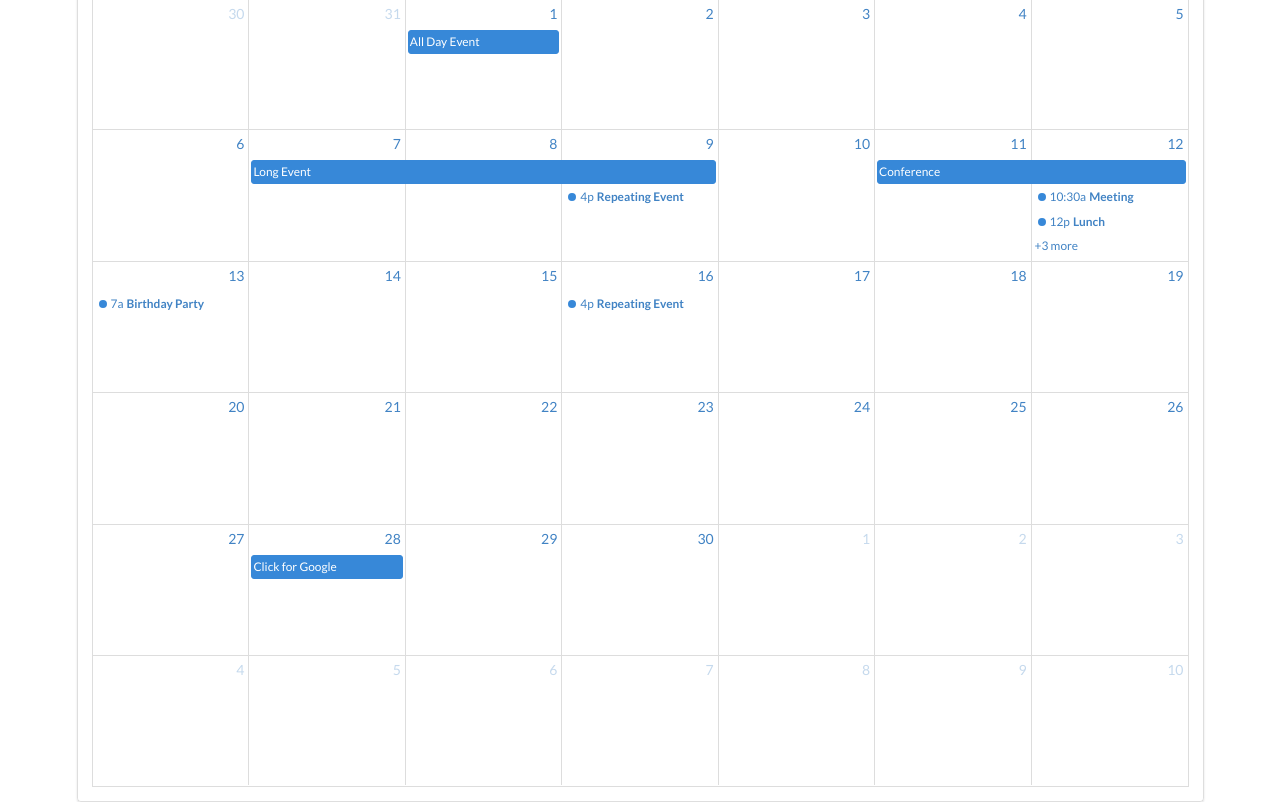
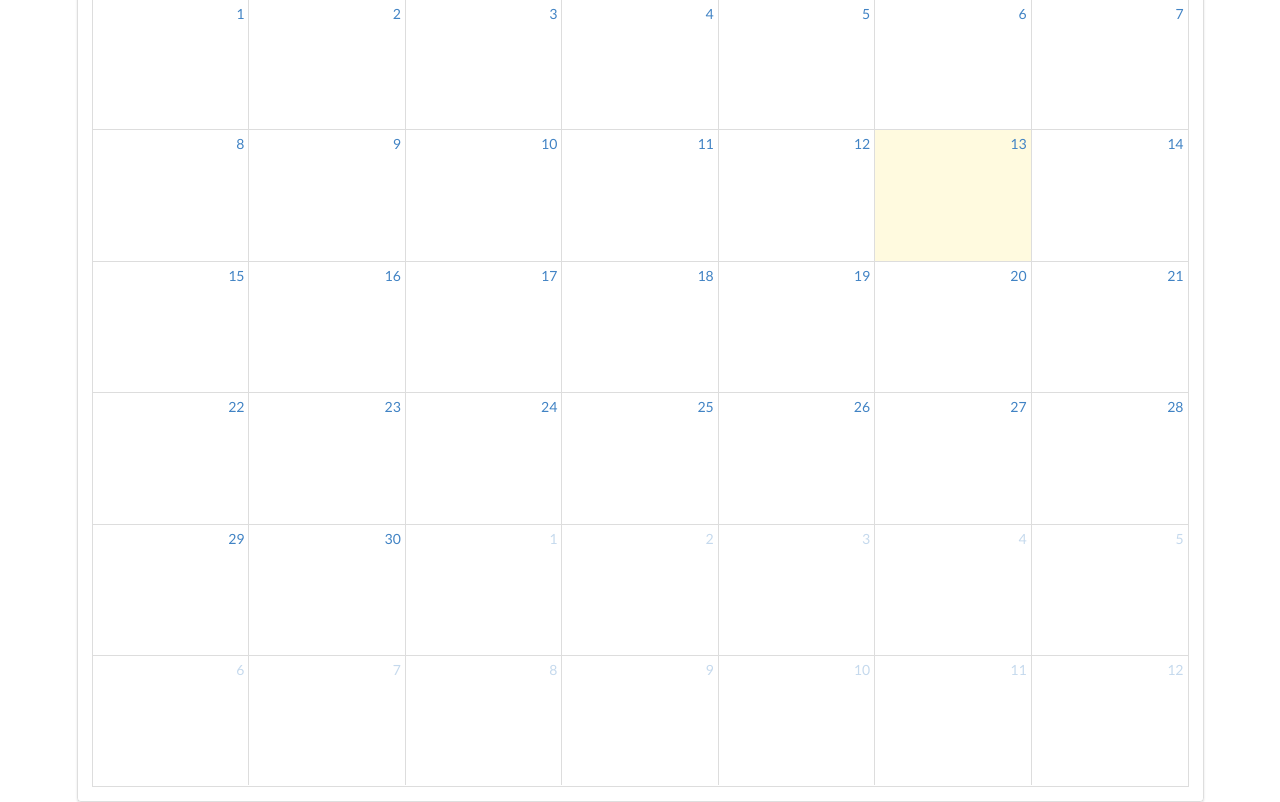
Before and after one commit to Botir/calendar_planner, a Django app: page / in a window 1280 px wide. Shown: the part 144-946 px from the top of the page. Run offline with Django 3.2, Linux system fonts and the light colour scheme; data that the repository does not hold is empty.

Commit message:
yangilab olish 13.11.2020q

```diff
--- a/src/event/views.py
+++ b/src/event/views.py
@@ -1,6 +1,27 @@
+import json
 from django.shortcuts import render
 from django.http import HttpResponse
+from .models import Event
 
 
 def index(request):
-    return render(request,'index.html',{})
+    list_events = Event.objects.order_by('start_date')[:5]
+    list = []
+    for data in list_events:
+        list.append( {
+            'title': data.title,
+            'start': str(data.start_date),
+            'end': str(data.end_date)
+            })
+        schedules = data.schedule_set.all()
+        print(schedules)
+        if schedules:
+            for schedule in schedules:
+                list.append({
+                    'start':f'{schedule.event_date} {schedule.start_time}',
+                    'end':f'{schedule.event_date} {schedule.end_time}',
+                    'title':schedule.title
+
+                    })
+    #print(list)
+    return render(request,'index.html',{"list":json.dumps(list)})
--- a/templates/base.html
+++ b/templates/base.html
@@ -13,84 +13,9 @@
     {% endblock %}
      <script src='{% static 'fullcalendar/assets/main.min.js'%}'></script>
 
+     {%block java%}
+     {%endblock%}
 
-     <script>
-
-       document.addEventListener('DOMContentLoaded', function() {
-         var calendarEl = document.getElementById('calendar');
-
-         var calendar = new FullCalendar.Calendar(calendarEl, {
-           headerToolbar: {
-             left: 'prevYear,prev,next,nextYear today',
-             center: 'title',
-             right: 'dayGridMonth,dayGridWeek,dayGridDay'
-           },
-           initialDate: '2020-09-12',
-           navLinks: true, // can click day/week names to navigate views
-           editable: true,
-           dayMaxEvents: true, // allow "more" link when too many events
-           events: [
-             {
-               title: 'All Day Event',
-               start: '2020-09-01'
-             },
-             {
-               title: 'Long Event',
-               start: '2020-09-07',
-               end: '2020-09-10'
-             },
-             {
-               groupId: 999,
-               title: 'Repeating Event',
-               start: '2020-09-09T16:00:00'
-             },
-             {
-               groupId: 999,
-               title: 'Repeating Event',
-               start: '2020-09-16T16:00:00'
-             },
-             {
-               title: 'Conference',
-               start: '2020-09-11',
-               end: '2020-09-13'
-             },
-             {
-               title: 'Meeting',
-               start: '2020-09-12T10:30:00',
-               end: '2020-09-12T12:30:00'
-             },
-             {
-               title: 'Lunch',
-               start: '2020-09-12T12:00:00'
-             },
-             {
-               title: 'Meeting',
-               start: '2020-09-12T14:30:00'
-             },
-             {
-               title: 'Happy Hour',
-               start: '2020-09-12T17:30:00'
-             },
-             {
-               title: 'Dinner',
-               start: '2020-09-12T20:00:00'
-             },
-             {
-               title: 'Birthday Party',
-               start: '2020-09-13T07:00:00'
-             },
-             {
-               title: 'Click for Google',
-               url: 'http://google.com/',
-               start: '2020-09-28'
-             }
-           ]
-         });
-
-         calendar.render();
-       });
-
-     </script>
 
   </body>
 </html>
--- a/templates/index.html
+++ b/templates/index.html
@@ -16,3 +16,31 @@
   </div>
 </div>
 {% endblock %}
+
+{% block java%}
+<script>
+
+  document.addEventListener('DOMContentLoaded', function() {
+    var calendarEl = document.getElementById('calendar');
+
+    var calendar = new FullCalendar.Calendar(calendarEl, {
+      headerToolbar: {
+        left: 'prevYear,prev,next,nextYear today',
+        center: 'title',
+        right: 'dayGridMonth,dayGridWeek,dayGridDay'
+      },
+      //initialDate: '2020-09-12',
+      navLinks: true, // can click day/week names to navigate views
+      editable: true,
+      dayMaxEvents: true, // allow "more" link when too many events
+      events: {{ list|safe }}
+
+
+    });
+
+    calendar.render();
+  });
+
+</script>
+
+{%endblock%}
```
